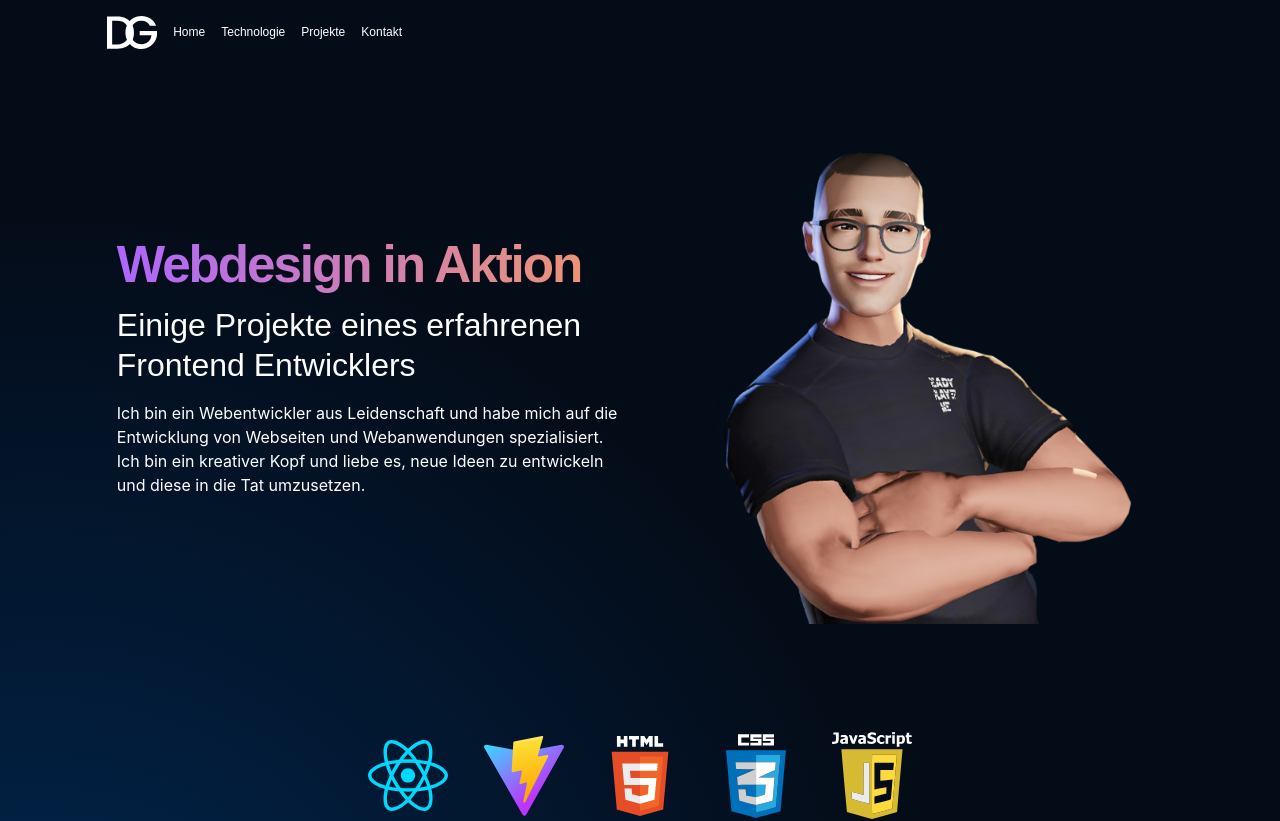
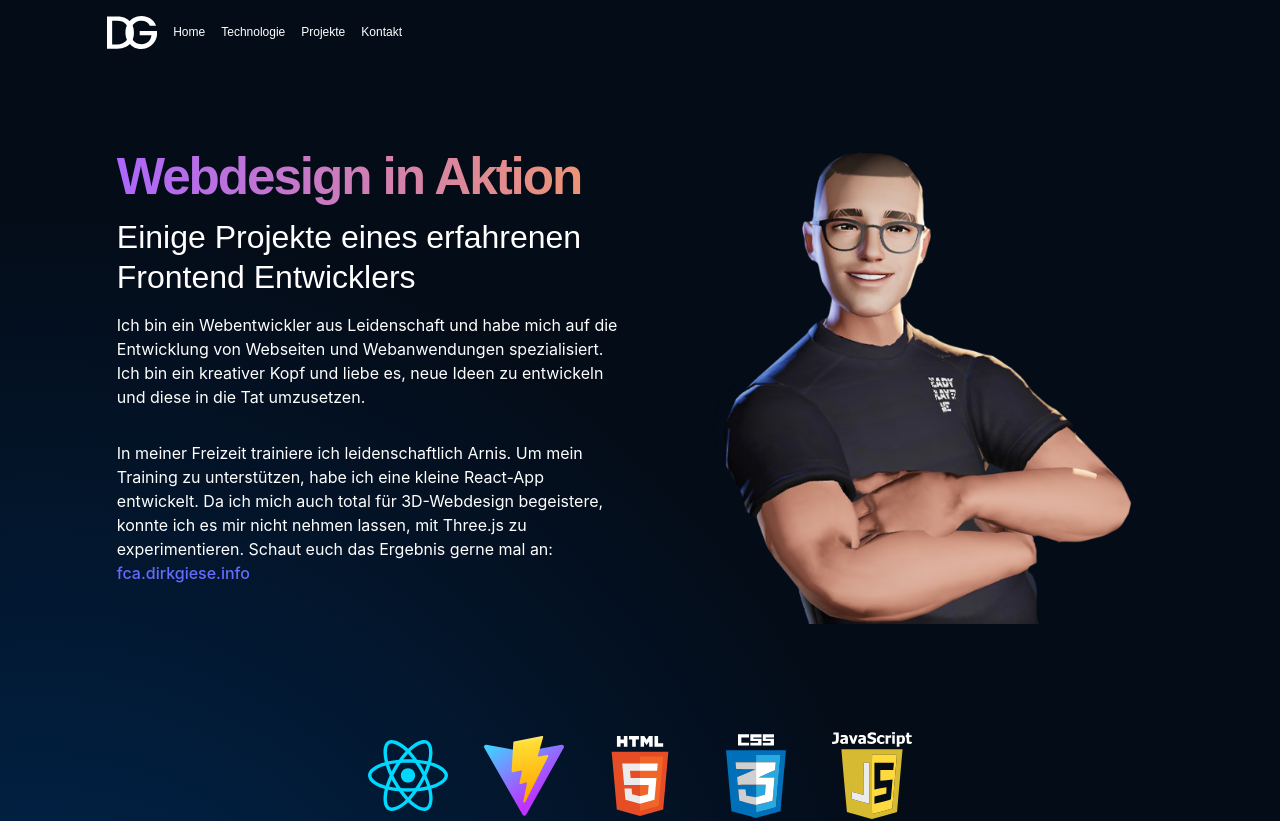
Before and after one commit to dirkgiese/gh-pages, a React (Vite) app: page / in a window 1280 px wide. Shown: the top 821 px of the page. Built offline with nearby package versions, Linux system fonts and the light colour scheme; a web font is replaced by a local one.

Commit message:
add fca app

```diff
--- a/src/containers/header/Header.jsx
+++ b/src/containers/header/Header.jsx
@@ -13,6 +13,12 @@ const Header = () => {
                     Webanwendungen spezialisiert. Ich bin ein kreativer Kopf und liebe es, neue Ideen zu entwickeln und
                     diese in die Tat umzusetzen.
                 </p>
+                <p>
+                    In meiner Freizeit trainiere ich leidenschaftlich Arnis. Um mein Training zu unterstützen, habe ich eine kleine React-App entwickelt.
+                    Da ich mich auch total für 3D-Webdesign begeistere, konnte ich es mir nicht nehmen lassen, mit Three.js zu experimentieren.
+                    Schaut euch das Ergebnis gerne mal an:<br/>
+                    <a href="https://fca.dirkgiese.info/" target="_blank">fca.dirkgiese.info</a>
+                </p>
             </div>
             <div className="dgi__header-image">
                 <img src={ai} width="640" height="646" alt="Gesicht mit AI generiert" />
```
